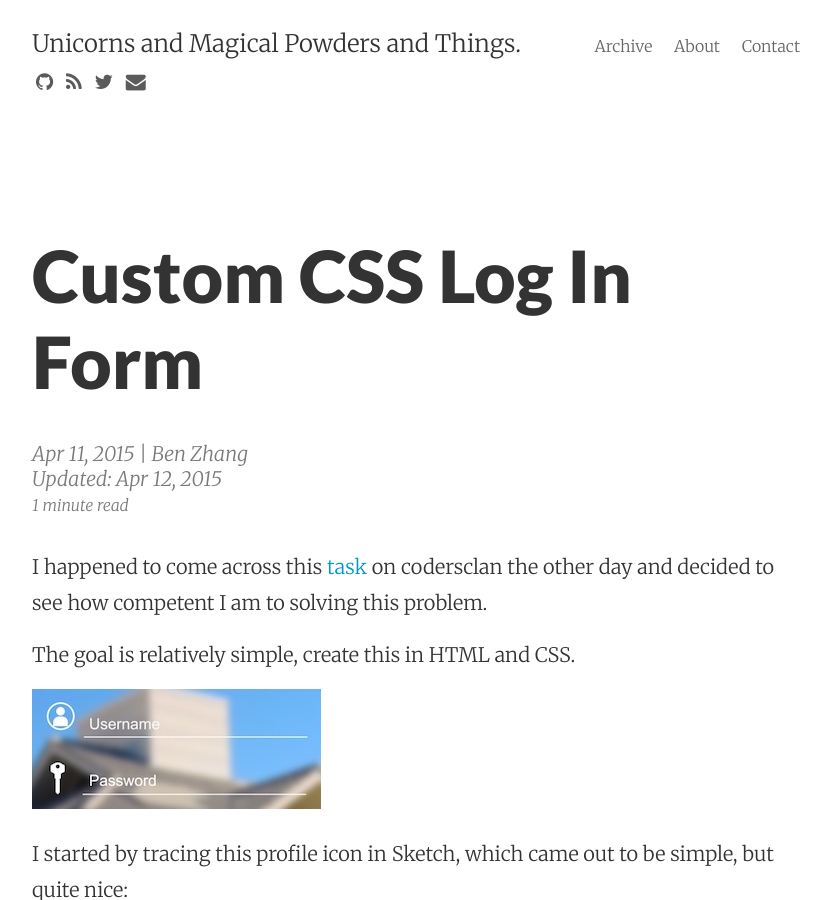
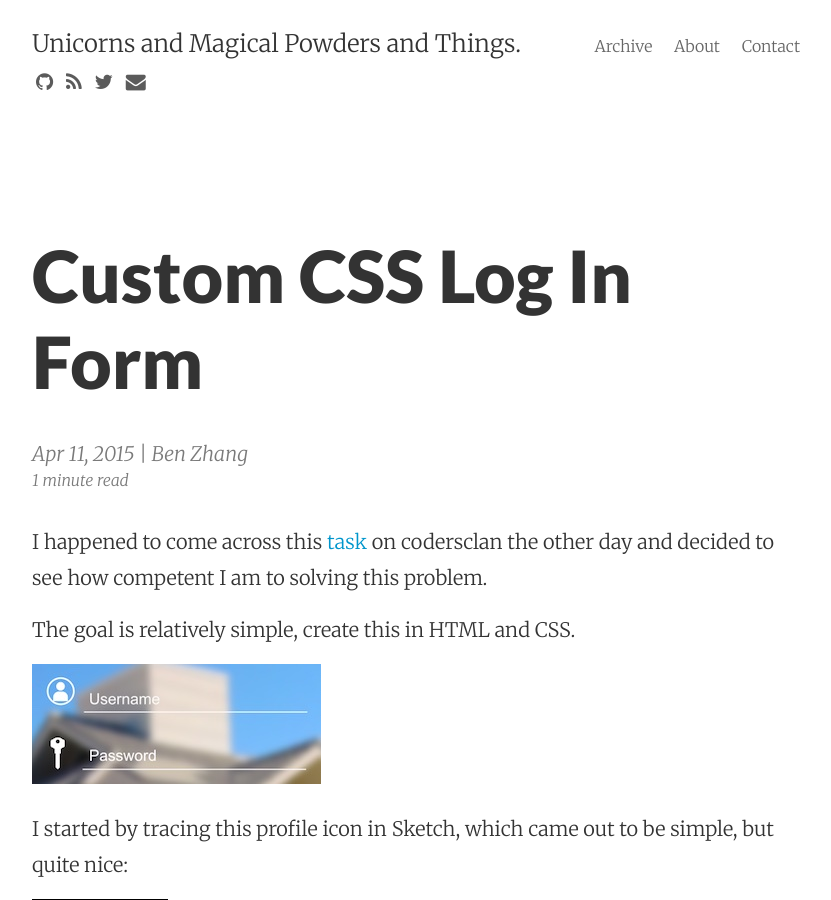
Before and after one commit to ben-z/ben-z.github.io, a Jekyll site: the page built from _posts/2015-04-11-custom-css-log-in-form.md, in a window 1280 px wide and 900 px high. Shown: the whole window, without its empty margins (224-1055 px from the left). Built offline with Jekyll 4.4.1, drawn with Linux system fonts in a browser that asks for light colours; nearby versions of some CDN libraries; Markdown is read by kramdown in place of the engine named in the settings.

Commit message:
remove update

```diff
--- a/_posts/2015-04-11-custom-css-log-in-form.md
+++ b/_posts/2015-04-11-custom-css-log-in-form.md
@@ -2,7 +2,6 @@
 layout:     post
 title:			"Custom CSS Log In Form"
 date:				2015-04-11 23:10:39
-update_date: 2015-04-12 20:10:39
 summary:    I happened to come across this task on codersclan the other day and decided to see how competent I am to solving this problem.
 categories: css form login
 ---
```
